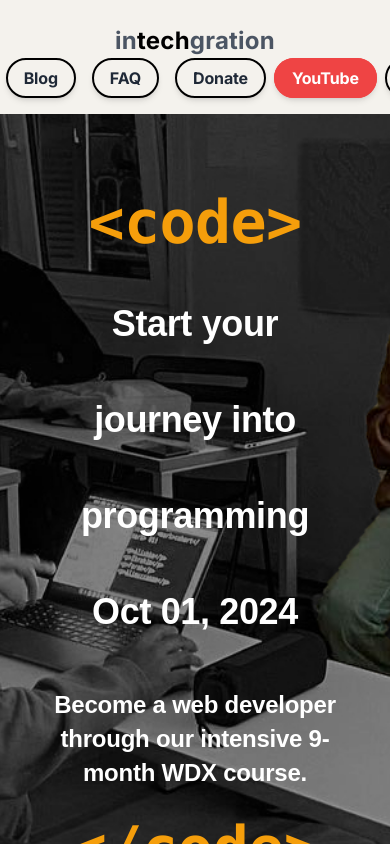
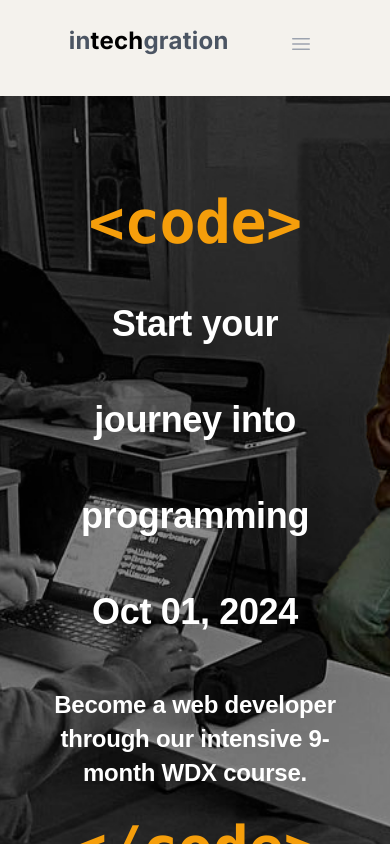
Before and after one commit to in-tech-gration/website, a Next.js app: page / in a window 390 px wide. Shown: the top 844 px of the page. Built offline with nearby package versions, Linux system fonts and the light colour scheme.

Commit message:
[Wip] Burger menu added for mobile.

```diff
--- a/components/ui/header.tsx
+++ b/components/ui/header.tsx
@@ -4,9 +4,11 @@ import { usePathname } from "next/navigation";
 import Link from "next/link";
 import config from "@/config.yaml";
 import styles from "../styles.module.css";
-import { NavItem } from "../../types/"
+import { NavItem } from "../../types/";
+import { Disclosure } from "@headlessui/react";
+import { Bars3Icon, XMarkIcon } from "@heroicons/react/24/outline";
 
-const isDev = process.env.NODE_ENV === 'development'
+const isDev = process.env.NODE_ENV === "development";
 
 function createAddActive(pathname: string | null) {
   return function addActive(path: string) {
@@ -33,28 +35,49 @@ export default function Header({ nav = true }: { nav?: boolean }) {
 
   return (
     <header className="absolute w-full z-30">
-      <nav
+      <Disclosure
+        as="nav"
         className={`flex flex-col sm:flex-row justify-between items-center py-6 w-full lg:px-48 md:px-12 px-4 content-center  bg-secondary z-10 fixed md:bg-opacity-98 transition duration-300 ease-in-out ${
           !top && "bg-secondary shadow-xl"
         }`}
       >
-        <div className="flex items-center mb-2 sm:mb-0">
+        <div className="flex w-full justify-evenly sm:w-fit sm:items-center mb-2 sm:mb-0">
           <Link href="/">
             <h1 className="text-2xl font-bold tracking-wide text-gray-600	">
               in<span className="text-black ">tech</span>gration
             </h1>
           </Link>
+
+          <div className="sm:hidden">
+            {/* Mobile menu button */}
+            <Disclosure.Button className="group relative inline-flex items-center justify-center rounded-md p-2 text-gray-400 hover:bg-gray-100 hover:text-gray-500 focus:outline-none focus:ring-2 focus:ring-inset focus:ring-black">
+              <span className="absolute -inset-0.5" />
+              <span className="sr-only">Open main menu</span>
+              {/* TODO: Figure out how each one can be properly hidden after button click */}
+              <Bars3Icon
+                aria-hidden="true"
+                className="block h-6 w-6 group-data-[open]:hidden"
+              />
+              <XMarkIcon
+                aria-hidden="true"
+                className="hidden h-6 w-6 group-data-[open]:block"
+              />
+            </Disclosure.Button>
+          </div>
         </div>
 
         {/* NAVIGATION: See config.yaml */}
-        <div>
-          {config.navigation.map((menuItem:NavItem) =>{
-
-            const className = menuItem.className ? menuItem.className : `${addActive(menuItem.link)} ${styles.header_btn} ${styles.highlight}`;
-            const target = menuItem.external ? { target : "_blank" } : {};
+        <div className="hidden sm:flex">
+          {config.navigation.map((menuItem: NavItem) => {
+            const className = menuItem.className
+              ? menuItem.className
+              : `${addActive(menuItem.link)} ${styles.header_btn} ${
+                  styles.highlight
+                }`;
+            const target = menuItem.external ? { target: "_blank" } : {};
 
             // Do not display content that is under development:
-            if ( menuItem.dev && !isDev  ) return;
+            if (menuItem.dev && !isDev) return;
 
             return (
               <Link
@@ -65,19 +88,59 @@ export default function Header({ nav = true }: { nav?: boolean }) {
               >
                 {menuItem.label}
               </Link>
-            )
+            );
           })}
           <Link
-            onClick={(e)=>{
+            onClick={(e) => {
               e.preventDefault();
               alert(`Send us an email at: ${window.atob(email.current)}`);
               location.href = "mailto:" + window.atob(email.current);
             }}
             className={`${styles.header_btn} ${styles.highlight}`}
-            href={email.current}>Contact</Link>
+            href={email.current}
+          >
+            Contact
+          </Link>
         </div>
+        <Disclosure.Panel className="sm:hidden">
+          <div className="min-h-[calc(100vh-92px)] flex flex-col justify-evenly space-y-1 pb-3 pt-2">
+            {config.navigation.map((menuItem: NavItem) => {
+              const className = menuItem.className
+                ? menuItem.className
+                : `${addActive(menuItem.link)} ${styles.header_btn} ${
+                    styles.highlight
+                  }`;
+              const target = menuItem.external ? { target: "_blank" } : {};
 
-      </nav>
+              // Do not display content that is under development:
+              if (menuItem.dev && !isDev) return;
+
+              return (
+                <Disclosure.Button
+                  as="a"
+                  {...target}
+                  key={menuItem.label}
+                  href={menuItem.link}
+                  className={className}
+                >
+                  {menuItem.label}
+                </Disclosure.Button>
+              );
+            })}
+            <Link
+              onClick={(e) => {
+                e.preventDefault();
+                alert(`Send us an email at: ${window.atob(email.current)}`);
+                location.href = "mailto:" + window.atob(email.current);
+              }}
+              className={`${styles.header_btn} ${styles.highlight}`}
+              href={email.current}
+            >
+              Contact
+            </Link>
+          </div>
+        </Disclosure.Panel>
+      </Disclosure>
     </header>
   );
 }
```
